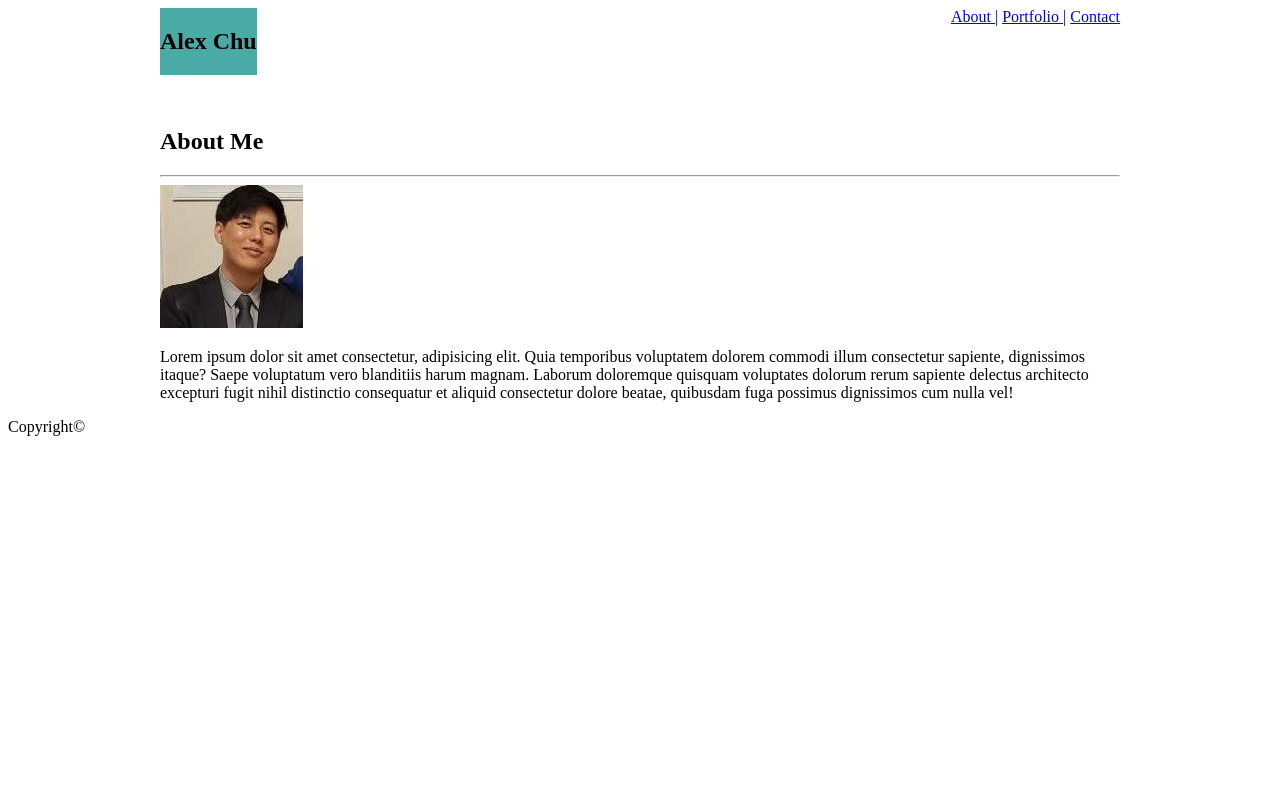
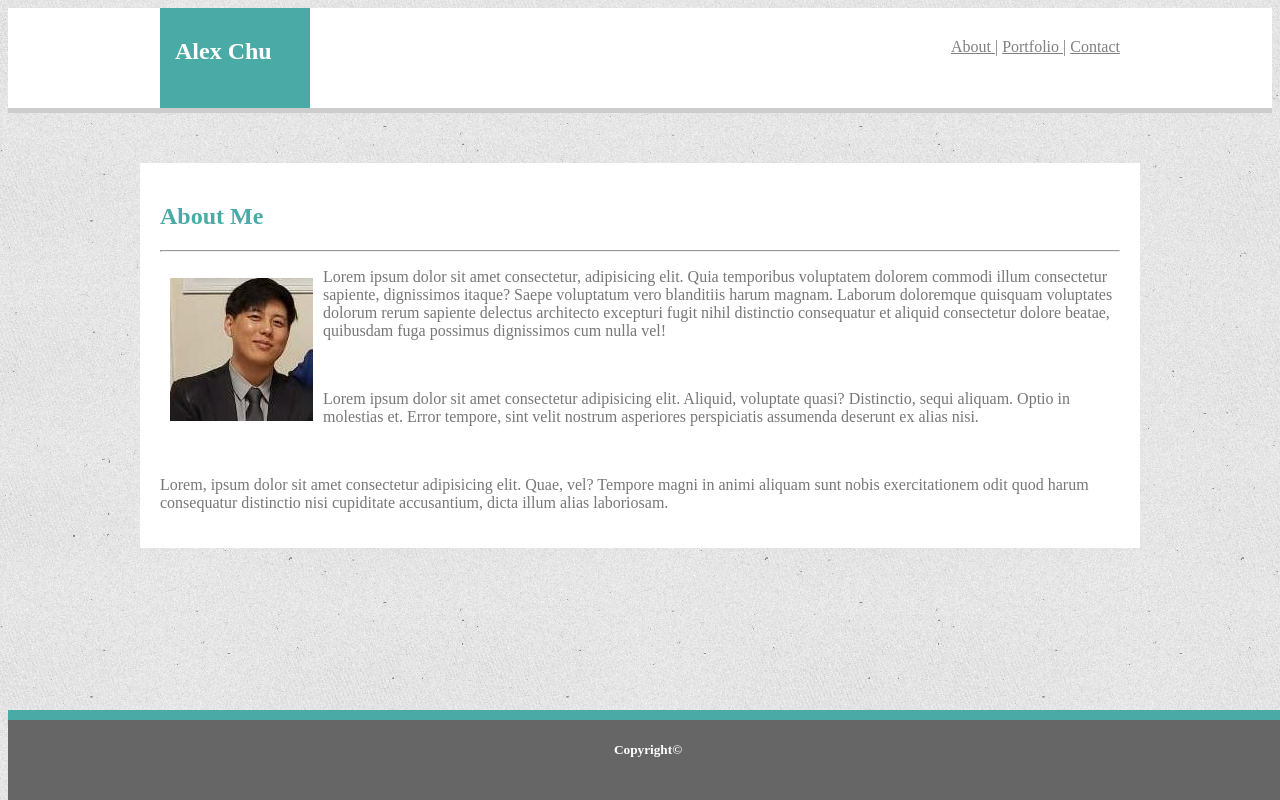
Before and after one commit to alexschu90/Basic-Portfolio-html-css-, a plain HTML site: page index.html in a window 1280 px wide. Drawn offline with Linux system fonts and the light colour scheme.

Commit message:
completed styling for the about me page to match example

```diff
--- a/assets/css/style.css
+++ b/assets/css/style.css
@@ -1,21 +1,83 @@
-
+body {
+    background-image: url("../images/gray.png");
+    color: #777777;
+}
 
 .wrapper {
     margin: 0 auto;
     width: 960px;
+    height: 100px;
+}
+
+nav {
+    background-color: #ffffff;
+    margin-bottom: 50px;
+    border-bottom: 5px solid #cccccc;
+    margin-top: 0px;
+    width: 100%;
 }
 
 #brand {
     background-color: #4aaaa5;
+    color: #ffffff;
     float: left;
+    height: 100%;
+    margin: 0px;
+    padding: 0px;
+    width: 150px;
+}
+
+h1 {
+    margin: 0 auto;
+    padding: 0;
+    height: 100%;
+    position: relative;
+    top: 30%;
+    left: 10%;
 }
 
 .navOptions {
     float: right;
+    position: relative;
+    top: 30%
+}
+
+a {
+    color: gray;
 }
 
 section {
-    padding-top: 100px;
+    background-color: #ffffff;
+    padding: 20px;
     margin: 0 auto;
+    margin-bottom: 50px;
     width: 960px;
 }
+
+h2 {
+    color: #4aaaa5;
+}
+
+img {
+    display: inline;
+    float: left;
+    padding: 10px;
+}
+
+
+footer {
+    background-color: #666666;
+    border-top: 10px solid #4aaaa5;
+    margin-top: 100px;
+    height: 80px;
+    width: 100%;
+    position: fixed;
+    bottom: 0;
+}
+
+.adjust {
+    text-align: center;
+    position: relative;
+    bottom: 0;
+    color: #ffffff;
+}
--- a/index.html
+++ b/index.html
@@ -23,11 +23,17 @@
     <section>
         <h2>About Me</h2>
         <hr>
-        <img src="assets/images/photo.jpg" alt="profile pic">
-        <p>Lorem ipsum dolor sit amet consectetur, adipisicing elit. Quia temporibus voluptatem dolorem commodi illum consectetur sapiente, dignissimos itaque? Saepe voluptatum vero blanditiis harum magnam. Laborum doloremque quisquam voluptates dolorum rerum sapiente delectus architecto excepturi fugit nihil distinctio consequatur et aliquid consectetur dolore beatae, quibusdam fuga possimus dignissimos cum nulla vel!</p>
+        <div class="textwrap">
+            <img src="assets/images/photo.jpg" alt="profile pic">
+            <p>Lorem ipsum dolor sit amet consectetur, adipisicing elit. Quia temporibus voluptatem dolorem commodi illum consectetur sapiente, dignissimos itaque? Saepe voluptatum vero blanditiis harum magnam. Laborum doloremque quisquam voluptates dolorum rerum sapiente delectus architecto excepturi fugit nihil distinctio consequatur et aliquid consectetur dolore beatae, quibusdam fuga possimus dignissimos cum nulla vel!</p>
+        </div>
+        <br>
+        <p>Lorem ipsum dolor sit amet consectetur adipisicing elit. Aliquid, voluptate quasi? Distinctio, sequi aliquam. Optio in molestias et. Error tempore, sint velit nostrum asperiores perspiciatis assumenda deserunt ex alias nisi.</p>
+        <br>
+        <p>Lorem, ipsum dolor sit amet consectetur adipisicing elit. Quae, vel? Tempore magni in animi aliquam sunt nobis exercitationem odit quod harum consequatur distinctio nisi cupiditate accusantium, dicta illum alias laboriosam.</p>
     </section>
     <footer>
-        Copyright&copy;
+        <h5 class="adjust">Copyright&copy;</h5>
     </footer>
 </body>
 </html>
```
